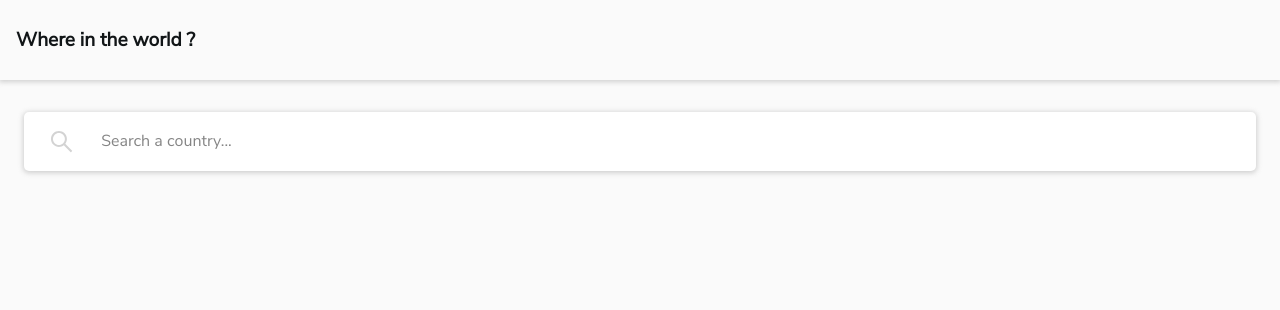
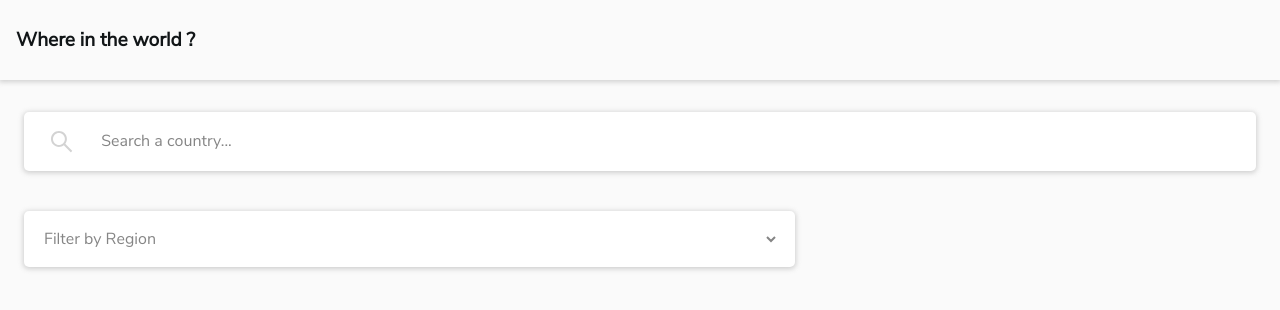
Before and after one commit to abdelmawlaSouat/REST-Countries-API, a React (Create React App) app: page / in a window 1280 px wide. Shown: the top 310 px of the page. Built offline with nearby package versions, Linux system fonts and the light colour scheme.

Commit message:
Secure filters props

```diff
--- a/src/components/ui/FiltersSelect.module.scss
+++ b/src/components/ui/FiltersSelect.module.scss
@@ -12,7 +12,7 @@
     color: var(--input-color);
     width: 100%;
 
-    option {
-    }
+    // option {
+    // }
   }
 }
--- a/src/components/ui/FiltersSelects.tsx
+++ b/src/components/ui/FiltersSelects.tsx
@@ -4,7 +4,7 @@
  * Email: abdelmawla.souat@gmail.com
  * -----
  * Created at: 2021-06-02 4:50:53 pm
- * Last Modified: 2021-06-08 4:51:44 pm
+ * Last Modified: 2021-06-08 5:48:49 pm
  * -----
  * Copyright (c) 2021 Yuei
  */
@@ -12,10 +12,17 @@
 import { FC } from 'react';
 import scss from './FiltersSelect.module.scss';
 
+interface Filter {
+  id: number;
+  value: string;
+}
+
 interface Props {
   title: string;
-  filters: string[];
+  filters: Filter[];
 }
+
+// TODO : Improve Select Display
 
 const FiltersSelects: FC<Props> = ({ children, ...props }) => {
   const { title, filters } = props;
@@ -25,7 +32,9 @@ const FiltersSelects: FC<Props> = ({ children, ...props }) => {
       <select>
         <option value="">{title}</option>
         {filters.map((filter) => (
-          <option value={filter}>{filter}</option>
+          <option key={filter.id} value={filter.value}>
+            {filter.value}
+          </option>
         ))}
       </select>
     </div>
--- a/src/pages/Home.tsx
+++ b/src/pages/Home.tsx
@@ -4,7 +4,7 @@
  * Email: abdelmawla.souat@gmail.com
  * -----
  * Created at: 2021-06-02 3:26:50 pm
- * Last Modified: 2021-06-08 4:37:58 pm
+ * Last Modified: 2021-06-08 5:47:59 pm
  * -----
  * Copyright (c) 2021 Yuei
  */
@@ -14,6 +14,7 @@ import { useState } from 'react';
 import scss from './Home.module.scss';
 import Header from '../components/Header';
 import SearchBar from '../components/ui/SearchBar';
+import FiltersSelects from '../components/ui/FiltersSelects';
 
 function Home() {
   const [researchValue, setResearchValue] = useState<string>('');
@@ -31,6 +32,16 @@ function Home() {
           researchValue={researchValue}
           placeholder="Search a country..."
         />
+        <FiltersSelects
+          title="Filter by Region"
+          filters={[
+            { id: 0, value: 'Africa' },
+            { id: 1, value: 'America' },
+            { id: 2, value: 'Asia' },
+            { id: 3, value: 'Europe' },
+            { id: 4, value: 'Oceania' },
+          ]}
+        />
       </div>
     </div>
   );
```
